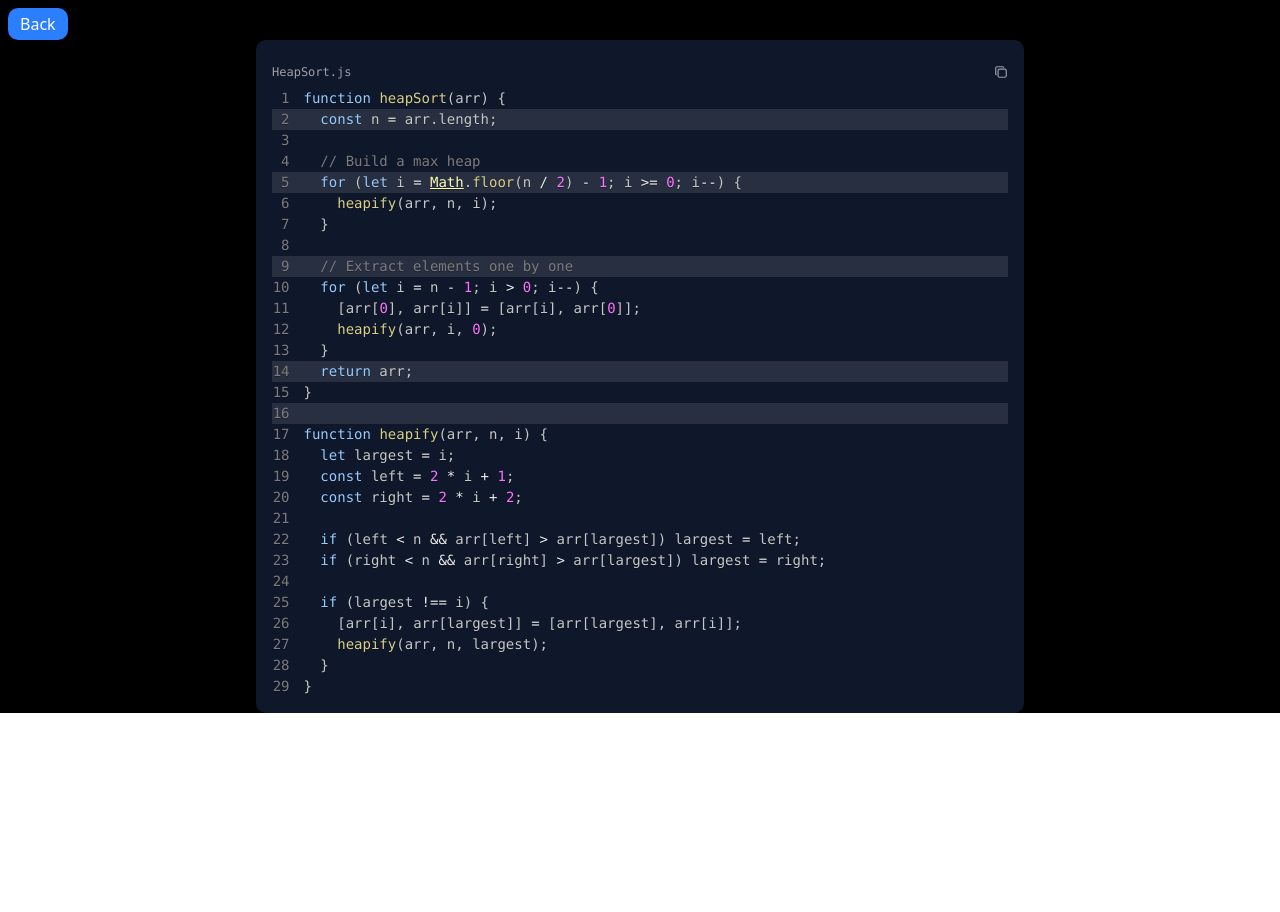
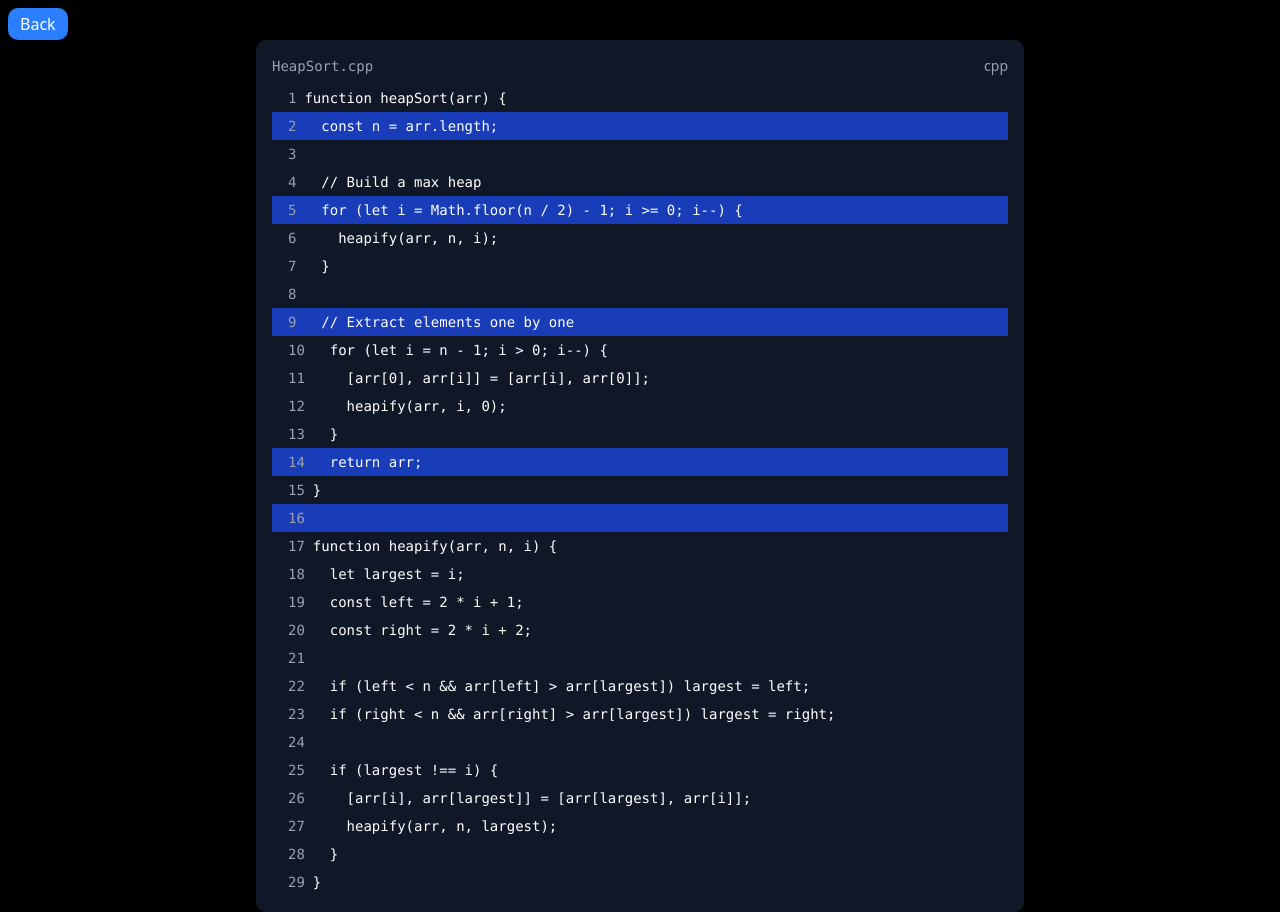
Before and after one commit to tGupta24/SortingVisualiser, a React (Vite) app: page /help/heap-sort in a window 1280 px wide. Before the commit the page ends 800 px from the top, so only its background shows below. Built offline with nearby package versions, Linux system fonts and the light colour scheme.

Commit message:
Refactor sorting algorithm components to use C++ code examples and improve formatting

```diff
--- a/package.json
+++ b/package.json
@@ -11,9 +11,7 @@
   },
   "dependencies": {
     "@radix-ui/react-slot": "^1.2.0",
-    "@tabler/icons-react": "^3.31.0",
     "@tailwindcss/vite": "^4.1.4",
-
     "class-variance-authority": "^0.7.1",
     "clsx": "^2.1.1",
     "framer-motion": "^12.5.0",
--- a/src/components/codeUi/BubbleSort.jsx
+++ b/src/components/codeUi/BubbleSort.jsx
@@ -24,8 +24,8 @@ export function BubbleSort() {
 
         <div className="max-w-3xl mx-auto w-full">
           <CodeBlock
-                        language="javascript"
-                        filename="BubbleSort.js"
+            language="c++"
+            filename="BubbleSort.cpp"
             highlightLines={[2, 4, 5, 7]}
             code={code} />
         </div>
--- a/src/components/codeUi/CodeBlock.jsx
+++ b/src/components/codeUi/CodeBlock.jsx
@@ -1,90 +1,42 @@
-"use client";;
-import React from "react";
-import { Prism as SyntaxHighlighter } from "react-syntax-highlighter";
-import { atomDark } from "react-syntax-highlighter/dist/cjs/styles/prism";
-import { IconCheck, IconCopy } from "@tabler/icons-react";
+import React from 'react';
 
-export const CodeBlock = ({
-    language,
-    filename,
-    code,
-    highlightLines = [],
-    tabs = []
-}) => {
-    const [copied, setCopied] = React.useState(false);
-    const [activeTab, setActiveTab] = React.useState(0);
+const CodeBlock = ({ language, filename, highlightLines, code }) => {
+    // Function to add highlighting classes to specific lines
+    const getHighlightedCode = (lines) => {
+        return code.split('\n').map((line, index) => {
+            const lineNumber = index + 1;
+            const isHighlighted = lines.includes(lineNumber);
 
-    const tabsExist = tabs.length > 0;
-
-    const copyToClipboard = async () => {
-        const textToCopy = tabsExist ? tabs[activeTab].code : code;
-        if (textToCopy) {
-            await navigator.clipboard.writeText(textToCopy);
-            setCopied(true);
-            setTimeout(() => setCopied(false), 2000);
-        }
+            return (
+                <div
+                    key={lineNumber}
+                    className={`px-4 py-1 ${isHighlighted ? 'bg-blue-800' : ''} transition-colors`}
+                >
+                    <span className="text-gray-400 mr-2">{lineNumber}</span>
+                    <span>{line}</span>
+                </div>
+            );
+        });
     };
 
-    const activeCode = tabsExist ? tabs[activeTab].code : code;
-    const activeLanguage = tabsExist
-        ? tabs[activeTab].language || language
-        : language;
-    const activeHighlightLines = tabsExist
-        ? tabs[activeTab].highlightLines || []
-        : highlightLines;
+    return (
+        <div className="bg-gray-900 text-white p-4 rounded-lg shadow-lg overflow-auto">
+            {/* Header with filename and language */}
+            <div className="flex justify-between items-center mb-2">
+                <span className="text-sm font-mono text-gray-400">{filename}</span>
+                <span className="text-sm text-gray-400">{language}</span>
+            </div>
 
-    return (
-        <div className="relative w-full rounded-lg bg-slate-900 p-4 font-mono text-sm">
-            <div className="flex flex-col gap-2">
-                {tabsExist && (
-                    <div className="flex  overflow-x-auto">
-                        {tabs.map((tab, index) => (
-                            <button
-                                key={index}
-                                onClick={() => setActiveTab(index)}
-                                className={`px-3 !py-2 text-xs transition-colors font-sans ${activeTab === index
-                                    ? "text-white"
-                                    : "text-zinc-400 hover:text-zinc-200"
-                                    }`}>
-                                {tab.name}
-                            </button>
-                        ))}
-                    </div>
-                )}
-                {!tabsExist && filename && (
-                    <div className="flex justify-between items-center py-2">
-                        <div className="text-xs text-zinc-400">{filename}</div>
-                        <button
-                            onClick={copyToClipboard}
-                            className="flex items-center gap-1 text-xs text-zinc-400 hover:text-zinc-200 transition-colors font-sans">
-                            {copied ? <IconCheck size={14} /> : <IconCopy size={14} />}
-                        </button>
-                    </div>
-                )}
+            {/* Code block */}
+            <div className="font-mono text-sm">
+                <pre>
+                    <code>
+                        {getHighlightedCode(highlightLines)}
+                    </code>
+                </pre>
             </div>
-            <SyntaxHighlighter
-                language={activeLanguage}
-                style={atomDark}
-                customStyle={{
-                    margin: 0,
-                    padding: 0,
-                    background: "transparent",
-                    fontSize: "0.875rem", // text-sm equivalent
-                }}
-                wrapLines={true}
-                showLineNumbers={true}
-                lineProps={(lineNumber) => ({
-                    style: {
-                        backgroundColor: activeHighlightLines.includes(lineNumber)
-                            ? "rgba(255,255,255,0.1)"
-                            : "transparent",
-                        display: "block",
-                        width: "100%",
-                    },
-                })}
-                PreTag="div">
-                {String(activeCode)}
-            </SyntaxHighlighter>
         </div>
     );
 };
+
+export { CodeBlock };
--- a/src/components/codeUi/HeapSort.jsx
+++ b/src/components/codeUi/HeapSort.jsx
@@ -43,8 +43,8 @@ function heapify(arr, n, i) {
         </div>
         <div className="max-w-3xl mx-auto w-full">
           <CodeBlock
-                        language="javascript"
-                        filename="HeapSort.js"
+            language="cpp"
+            filename="HeapSort.cpp"
             highlightLines={[2, 5, 9, 14, 16]}
             code={code} />
         </div>
--- a/src/components/codeUi/InsertionSort.jsx
+++ b/src/components/codeUi/InsertionSort.jsx
@@ -25,8 +25,8 @@ export function InsertionSort() {
 
                 <div className="max-w-3xl mx-auto w-full">
                     <CodeBlock
-                        language="javascript"
-                        filename="InsertionSort.js"
+                        language="cpp"
+                        filename="InsertionSort.cpp"
                         highlightLines={[2, 5, 6, 8]}
                         code={code} />
                 </div>
--- a/src/components/codeUi/MergeSort.jsx
+++ b/src/components/codeUi/MergeSort.jsx
@@ -39,8 +39,8 @@ function merge(left, right) {
 
         <div className="max-w-3xl mx-auto w-full">
           <CodeBlock
-                        language="javascript"
-                        filename="MergeSort.js"
+            language="cpp"
+            filename="MergeSort.cpp"
             highlightLines={[2, 5, 6, 10, 14]}
             code={code} />
         </div>
--- a/src/components/codeUi/QuickSort.jsx
+++ b/src/components/codeUi/QuickSort.jsx
@@ -55,8 +55,8 @@ void quickSort(vector<int>& arr, int low, int high) {
 
             <div className="max-w-3xl mx-auto w-full">
                 <CodeBlock
-                    language="javascript"
-                    filename="QuickSort.js"
+                    language="cpp"
+                    filename="QuickSort.cpp"
                     highlightLines={[2, 6, 7, 9]}
                     code={code} />
             </div>
```
Also changed, not shown: src/components/codeUi/SelectionSort.jsx (indentation only), 1 other file (tests, documents, lock files or other folders). Lines whose indentation alone changed are shown as unchanged.
